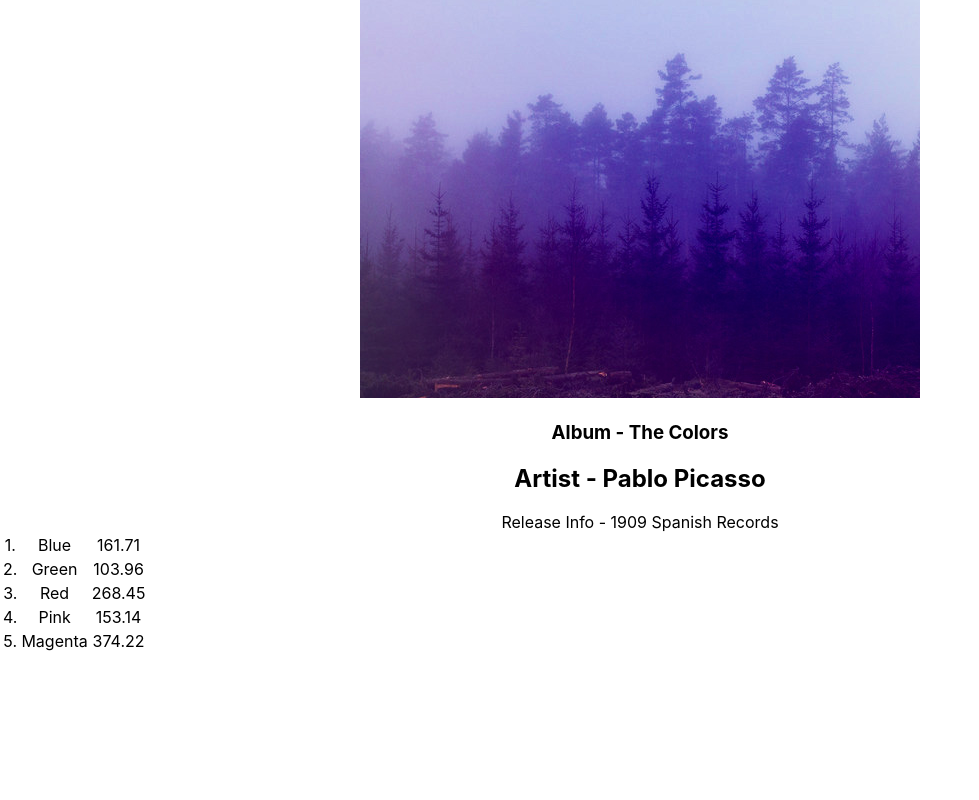
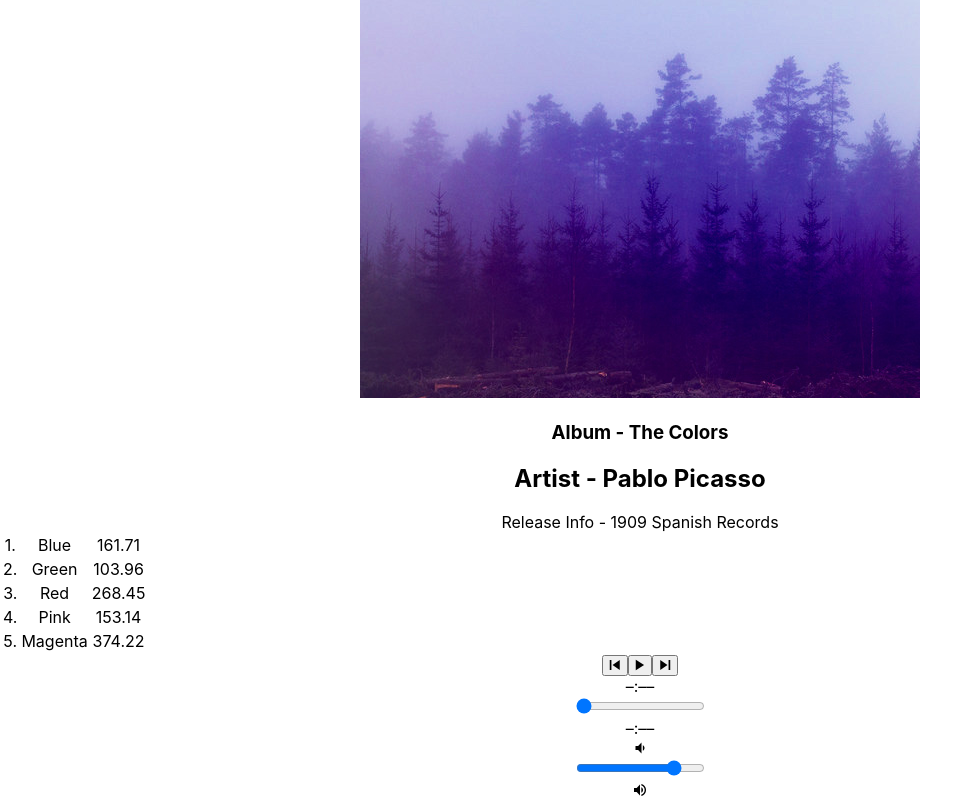
Before and after one commit to mrhxs/bloc-jams-react, a React (Create React App) app: page /album/the-colors in a window 1280 px wide. Shown: the part 264-1064 px from the top of the page, without its empty margins (0-979 px from the left). Before the commit the page ends 918 px from the top, so only its background shows below. Built offline with nearby package versions, Linux system fonts and the light colour scheme.

Commit message:
added buttons for and set up prev song

```diff
--- a/src/components/Album.js
+++ b/src/components/Album.js
@@ -1,5 +1,6 @@
 import React, { Component } from 'react';
 import albumData from './../data/albums';
+import PlayBar from './PlayBar';
 
 class Album extends Component {
   constructor(props) {
@@ -42,6 +43,14 @@
       if (!isSameSong) { this.setSong(song); }
       this.play();
     }
+  }
+
+  handlePrevClick() {
+    const currentIndex = this.state.album.songs.findIndex(song => this.state.currentSong === song);
+    const newIndex = Math.max(0, currentIndex - 1);
+    const newSong = this.state.album.songs[newIndex];
+    this.setSong(newSong);
+    this.play();
   }
 
   hoverOn(song) {
@@ -105,6 +114,12 @@
               }
             </tbody>
           </table>
+          <PlayBar
+           isPlaying={this.state.isPlaying}
+           currentSong={this.state.currentSong}
+           handleSongClick={() => this.handleSongClick(this.state.currentSong)}
+           handlePrevClick={() => this.handlePrevClick()}
+           />
         </section>
     );
   }
--- /dev/null
+++ b/src/components/PlayBar.js
@@ -0,0 +1,33 @@
+import React from 'react';
+
+class PlayBar extends React.Component {
+    render() {
+       return (
+        <section className="player-bar">
+            <section id="buttons">
+                <button id="previous" onClick={this.props.handlePrevClick}>
+                    <span className="ion-md-skip-backward"></span>
+                </button>
+                <button id="play-pause" onClick={this.props.handleSongClick} >
+                    <span className={this.props.isPlaying ? 'ion-md-pause' : 'ion-md-play'}></span>
+                </button>
+                <button id="next">
+                    <span className="ion-md-skip-forward"></span>
+                </button>
+                </section>
+                <section id="time-control">
+                    <div className="current-time">–:––</div>
+                    <input type="range" className="seek-bar" value="0" />
+                    <div className="total-time">–:––</div>
+                </section>
+                <section id="volume-control">
+                    <div className="icon ion-md-volume-low"></div>
+                    <input type="range" className="seek-bar" value="80" />
+                    <div className="icon ion-md-volume-high"></div>
+            </section>
+        </section>
+        );
+    }
+}
+
+export default PlayBar;
```
